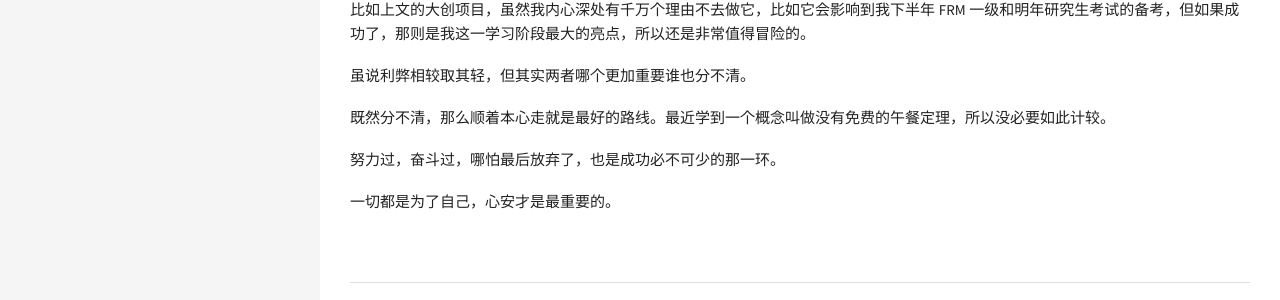
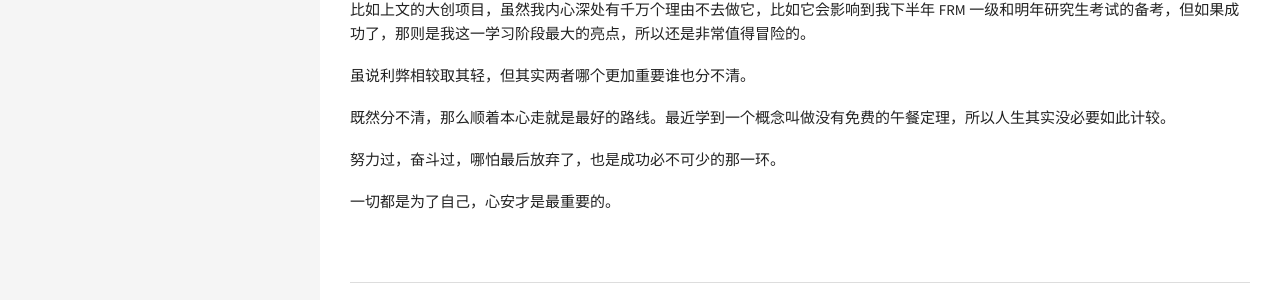
Before and after one commit to Nickszy/nickszy.github.io, a Jekyll site: the page built from _posts/2019-09-16-spend-your-time.md, in a window 1280 px wide. Shown: the part 1191-1491 px from the top of the page. Built offline with Jekyll 4.4.1, drawn with Linux system fonts in a browser that asks for light colours; our own code applies the rules of GitHub Pages for plain Markdown files.

Commit message:
Update 2019-09-16-spend-your-time.md

```diff
--- a/_posts/2019-09-16-spend-your-time.md
+++ b/_posts/2019-09-16-spend-your-time.md
@@ -46,7 +46,7 @@ comments:True
 
 虽说利弊相较取其轻，但其实两者哪个更加重要谁也分不清。
 
-既然分不清，那么顺着本心走就是最好的路线。最近学到一个概念叫做没有免费的午餐定理，所以没必要如此计较。
+既然分不清，那么顺着本心走就是最好的路线。最近学到一个概念叫做没有免费的午餐定理，所以人生其实没必要如此计较。
 
 努力过，奋斗过，哪怕最后放弃了，也是成功必不可少的那一环。
 
```
